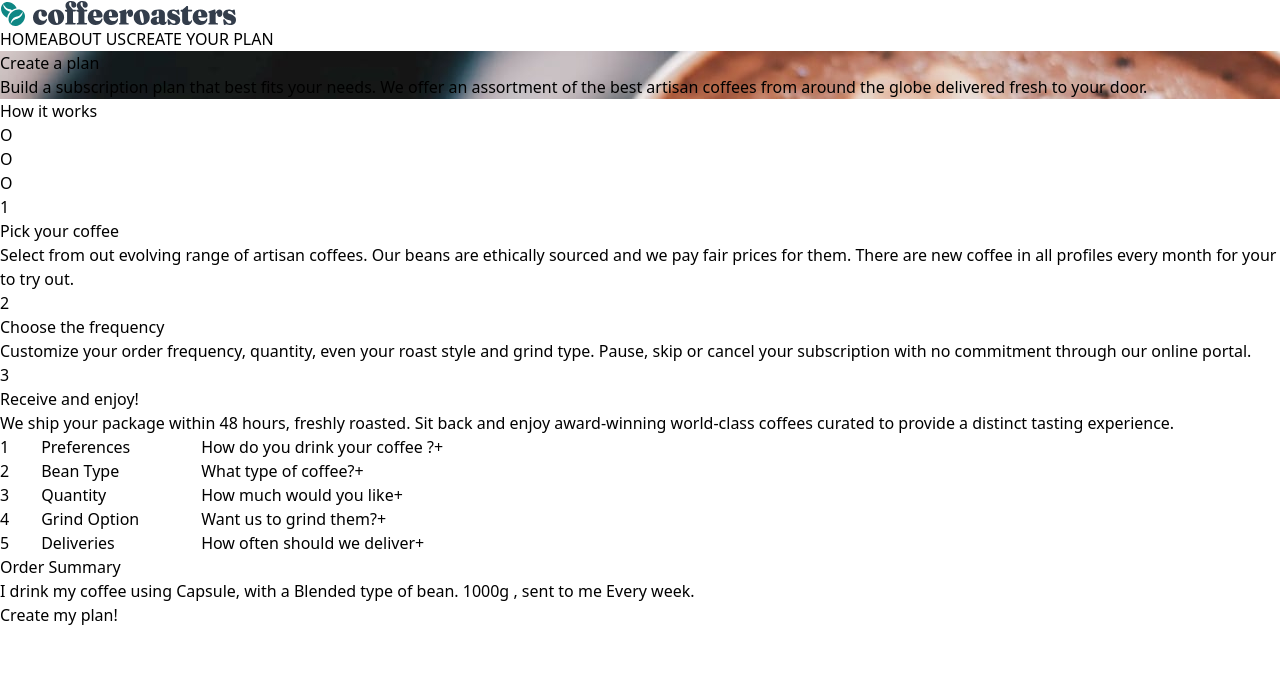
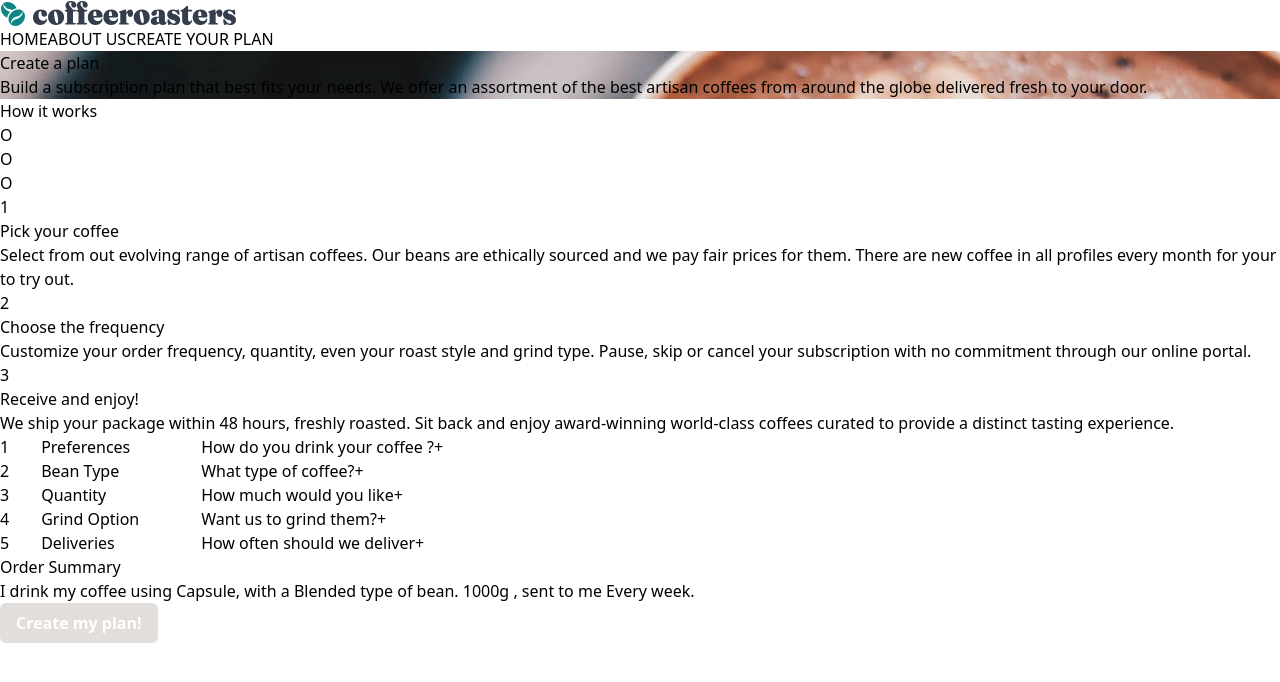
Before and after one commit to azanra/coffee-subscription, a React (Vite) app: page /plan in a window 1280 px wide. Shown: the top 682 px of the page. Built offline with nearby package versions, Linux system fonts and the light colour scheme.

Commit message:
feat: differentiate button style on each state

```diff
--- a/src/pages/components/plan/OrderSummary.tsx
+++ b/src/pages/components/plan/OrderSummary.tsx
@@ -48,7 +48,12 @@ const OrderSummary = ({ order }: IOrderSummary) => {
         </p>
       </div>
       <div>
-        <button disabled={isOrderCompleted}>Create my plan!</button>
+        <button
+          className="bg-[#0e8784] text-white font-bold px-[16px] py-[8px] rounded-md disabled:bg-[#e2dedb]"
+          disabled={isOrderCompleted}
+        >
+          Create my plan!
+        </button>
       </div>
     </div>
   );
```
